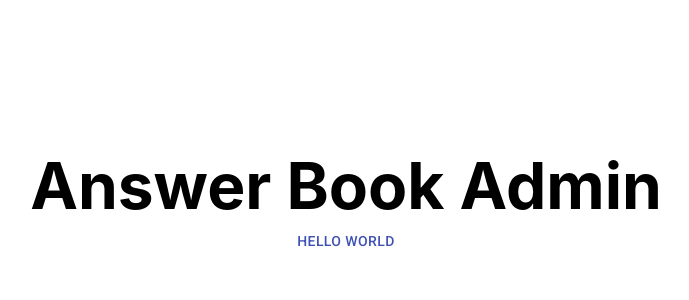
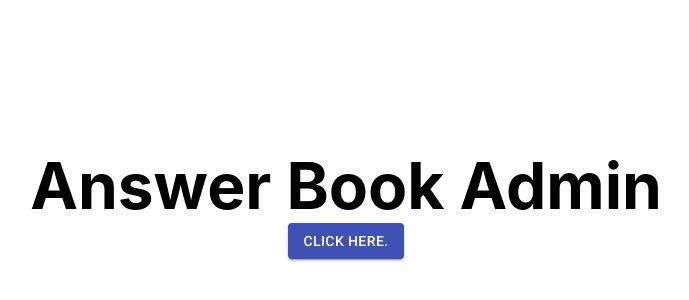
Before and after one commit to hkwon516/answerbook-frontend, a Next.js app in the folder apps/admin/: page / in a window 1280 px wide. Shown: the part 196-496 px from the top of the page, without its empty margins (294-983 px from the left). Built offline with nearby package versions, Linux system fonts and the light colour scheme; what parse would draw is missing.

Commit message:
add dummy notification testing for admin and webapp package

```diff
--- /dev/null
+++ b/apps/admin/component/MessageButton.js
@@ -0,0 +1,25 @@
+import { withSnackbar } from 'notistack';
+import { Button, withStyles } from '@material-ui/core';
+import styles from "../styles/Home.module.css";
+import { Component } from 'react';
+
+class MessageButton extends Component {
+    handleClick = () => {
+        // Avoid material-ui warnings. more info: https://material-ui.com/style/typography/#migration-to-typography-v2
+        // eslint-disable-next-line no-underscore-dangle
+        window.__MUI_USE_NEXT_TYPOGRAPHY_VARIANTS__ = true;
+        this.props.enqueueSnackbar('Welcome to admin', { variant: 'success' });
+    };
+
+    render() {
+        return (
+            <Button color="primary"
+                variant="contained"
+                onClick={this.handleClick}>
+                Click here.
+            </Button>
+        );
+    }
+}
+
+export default withStyles(styles)(withSnackbar(MessageButton));
--- a/apps/admin/pages/_app.js
+++ b/apps/admin/pages/_app.js
@@ -3,7 +3,11 @@ import { SnackbarProvider } from 'notistack'
 
 function MyApp({ Component, pageProps }) {
   return (
-    <SnackbarProvider>
+    <SnackbarProvider maxSnack="2"
+      anchorOrigin={{
+        vertical: 'bottom',
+        horizontal: 'left',
+      }}>
       <Component {...pageProps} />
     </SnackbarProvider>
   )
--- a/apps/admin/pages/index.js
+++ b/apps/admin/pages/index.js
@@ -1,13 +1,24 @@
 import Head from "next/head";
 import styles from "../styles/Home.module.css";
 import { Button } from '@material-ui/core';
+import { withSnackbar } from 'notistack';
+
 
 import Parse from 'parse';
+import MessageButton from "./../component/MessageButton.js";
 
 Parse.initialize("answerbookApi");
 Parse.serverURL = 'http://localhost:9000/parse';
 
-export default function Home() {
+function Home(props) {
+
+  // const handleClick = () => {
+  //   // Avoid material-ui warnings. more info: https://material-ui.com/style/typography/#migration-to-typography-v2
+  //   // eslint-disable-next-line no-underscore-dangle
+  //   window.__MUI_USE_NEXT_TYPOGRAPHY_VARIANTS__ = true;
+  //   props.enqueueSnackbar('Welcome to admin', { variant: 'info' });
+  // };
+
   return (
     <div className={styles.container}>
       <Head>
@@ -19,10 +30,12 @@ export default function Home() {
 
       <main className={styles.main}>
         <h1 className={styles.title}>Answer Book Admin</h1>
-        <Button color="primary">Hello World</Button>
+        <MessageButton />
       </main>
 
 
     </div>
   );
 }
+
+export default withSnackbar(Home);
```
